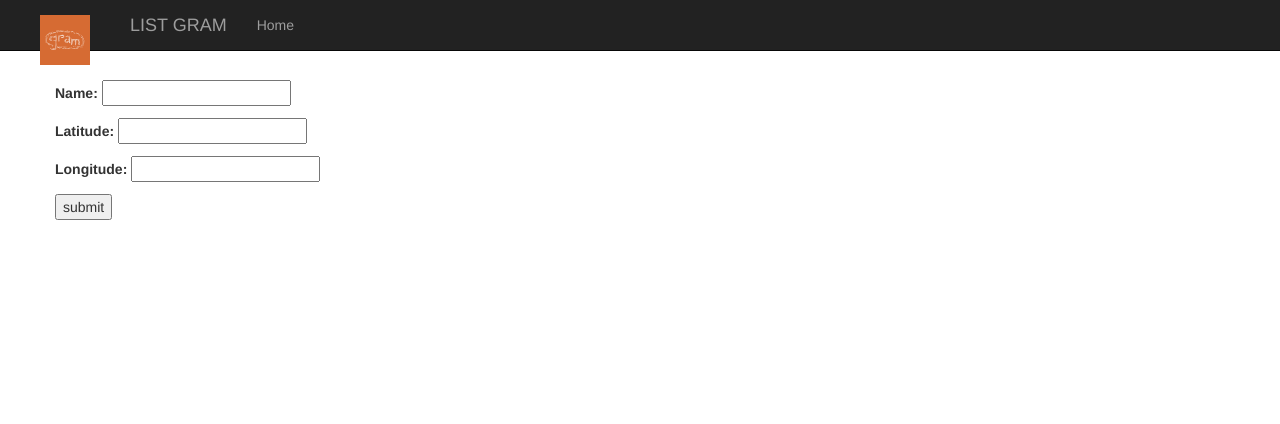
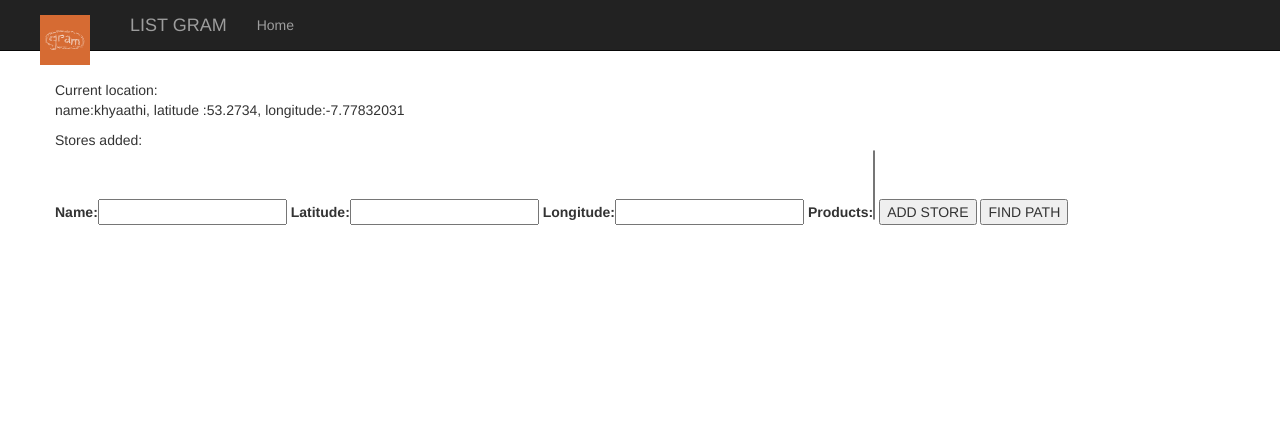
Before and after one commit to sambapython/db15, a Django app: template listgram/gram/templates/gram/gram.html in a window 1280 px wide. Shown: the top 424 px of the page. Run offline with Django 3.2, Linux system fonts and the light colour scheme; the template is opened without the code that fills it: values that come from a table or form of the project are taken from there, others are empty; data comes from the database, SQL or seed files in the repository; some libraries are stand-ins or nearby versions.

Commit message:
2019-11-08 taking detatils from html from of all kinds of relations and adding in to database.

```diff
--- a/listgram/gram/forms.py
+++ b/listgram/gram/forms.py
@@ -1,6 +1,10 @@
-from gram.models import Location
+from gram.models import Location, Store
 from django.forms import ModelForm
 class LocationForm(ModelForm):
 	class Meta:
 		model=Location
 		fields="__all__"
+class StoreForm(ModelForm):
+	class Meta:
+		model=Store
+		fields = "__all__"
--- a/listgram/gram/models.py
+++ b/listgram/gram/models.py
@@ -13,6 +13,9 @@ class Location(models.Model):
 	longitude=models.CharField(max_length=20)
 class Product(models.Model):
 	name=models.CharField(max_length=250)
+
+	def __str__(self):
+		return self.name
 class Store(models.Model):
 	name = models.CharField(max_length=250)
 	latitude = models.CharField(max_length=250)
@@ -20,5 +23,6 @@ class Store(models.Model):
 	products = models.ManyToManyField(Product)
 class Gram(models.Model):
 	description = models.CharField(max_length=250) # optional field default="my shoping"
-	current_location = models.ForeignKey(Location, on_delete=models.PROTECT) #CASCADE
+	current_location = models.ForeignKey(Location, on_delete=models.PROTECT,
+	blank=True, null=True) #CASCADE
 	stores=models.ManyToManyField(Store)
--- a/listgram/gram/templates/gram/gram.html
+++ b/listgram/gram/templates/gram/gram.html
@@ -3,10 +3,32 @@
 {% block content %}
 <form method="post">
 	{% csrf_token %}
+	<input type="hidden" name="gramid" value="{{ gram.id }}">
 	<!-- Current location: <input type="text" name="name"><br>
 	Latitude: <input type="text" name="latitude"><br>
 	Longitude: <input type="text" name="longitude"><br> -->
-	{{ form.as_p }}
-	<input type="submit" name="" value="submit">
+	{% if gram.current_location %}
+		Current location: <p>name:{{gram.current_location.name }},
+		latitude :{{gram.current_location.latitude }},
+		longitude:{{gram.current_location.longitude }}</p>
+		Stores added:<br>
+		{% for store in gram.stores.all %}
+		<p>Name: {{ store.name }}, Latitude: {{store.latitude}},
+		Longitude:{{ store.longitude }}
+			{% for prod in store.products.all %}
+				{{ prod.name }},
+			{% endfor %}
+		</p><br>
+
+		{% endfor %}
+		{{store_form.as_table}}
+	    <input type="submit"  value="ADD STORE" name="addstore">
+
+	    <input type="submit"  value="FIND PATH" name="findpath">
+	{% else %}
+	{{ current_location_form.as_table }}
+	<input type="submit"  value="ADD LOCATION" name="addlocation"><br>
+	{% endif %}
+
 </form>
 {% endblock %}
```
Also changed, not shown: listgram/gram/views.py (+29 -14 lines), listgram/gram/migrations/0007_auto_20191108_0254.py (added).
